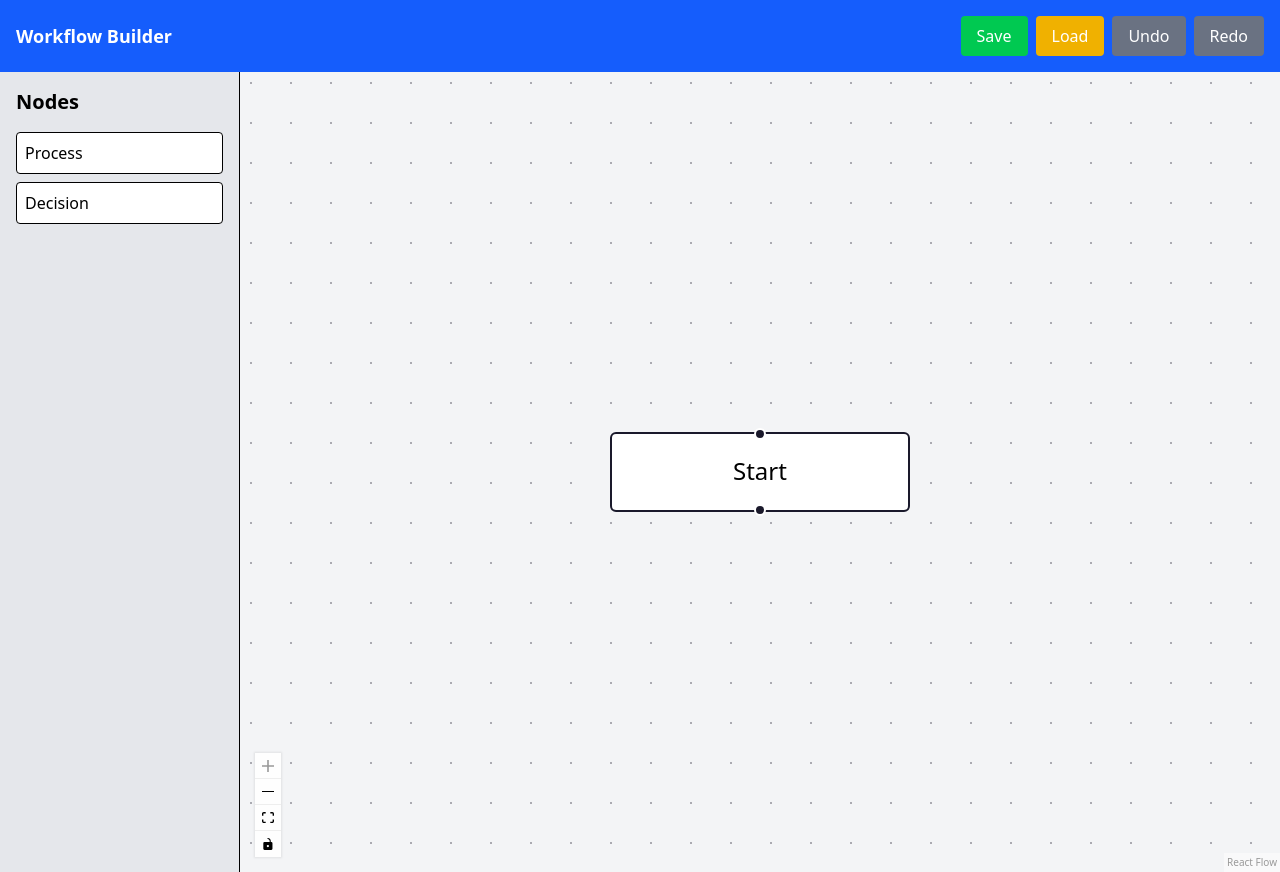
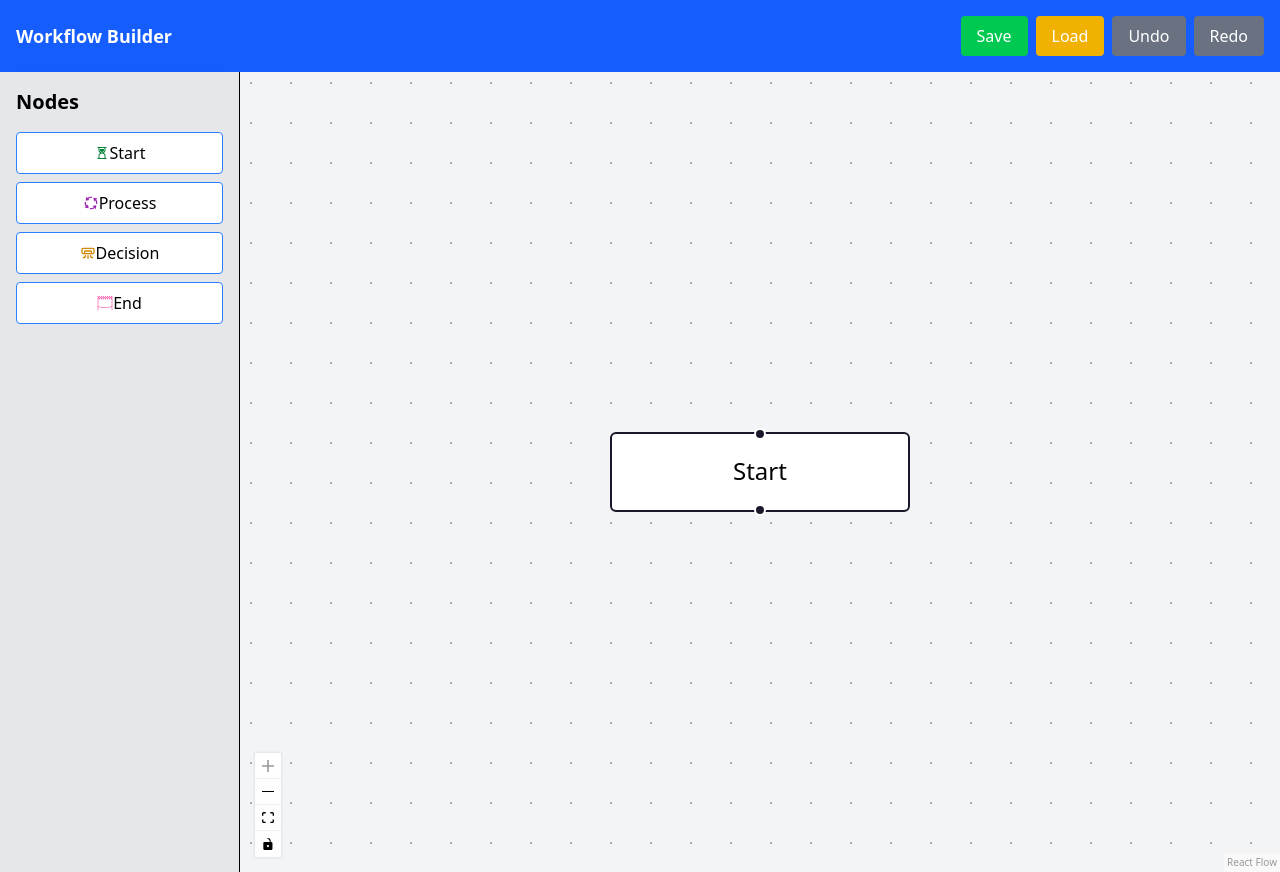
Before and after one commit to marymetilda/workflow-builder, a React app: page / in a window 1280 px wide. Built offline with nearby package versions, Linux system fonts and the light colour scheme; the HTML template or start-up script is replaced by a standard one.

Commit message:
feat: update the sidebar

```diff
--- a/package.json
+++ b/package.json
@@ -16,6 +16,7 @@
     "react": "^19.0.0",
     "react-dom": "^19.0.0",
     "react-flow": "^1.0.3",
+    "react-icons": "^5.5.0",
     "react-redux": "^9.2.0",
     "tailwindcss": "^4.0.14"
   },
--- a/src/components/Sidebar.tsx
+++ b/src/components/Sidebar.tsx
@@ -1,8 +1,26 @@
 import React from "react";
+import { LiaHourglassStartSolid } from "react-icons/lia";
+import { FcProcess } from "react-icons/fc";
+import { TbAirConditioning } from "react-icons/tb";
+import { GiFinishLine } from "react-icons/gi";
 
 const nodeTypes = [
-  { type: "process", label: "Process" },
-  { type: "decision", label: "Decision" },
+  {
+    type: "start",
+    label: "Start",
+    icon: <LiaHourglassStartSolid className="text-green-700" />,
+  },
+  { type: "process", label: "Process", icon: <FcProcess /> },
+  {
+    type: "decision",
+    label: "Decision",
+    icon: <TbAirConditioning className="text-yellow-600" />,
+  },
+  {
+    type: "end",
+    label: "End",
+    icon: <GiFinishLine className="text-pink-500" />,
+  },
 ];
 
 export default function Sidebar() {
@@ -17,10 +35,11 @@ export default function Sidebar() {
       {nodeTypes.map((node) => (
         <div
           key={node.type}
-          className="p-2 mb-2 bg-white border rounded cursor-grab"
+          className="p-2 mb-2 bg-white border rounded cursor-grab flex items-center justify-center border-blue-500"
           draggable
           onDragStart={(event) => onDragStart(event, node.type)}
         >
+          {node.icon && node.icon}
           {node.label}
         </div>
       ))}
```
Also changed, not shown: 1 other file (tests, documents, lock files or other folders).
